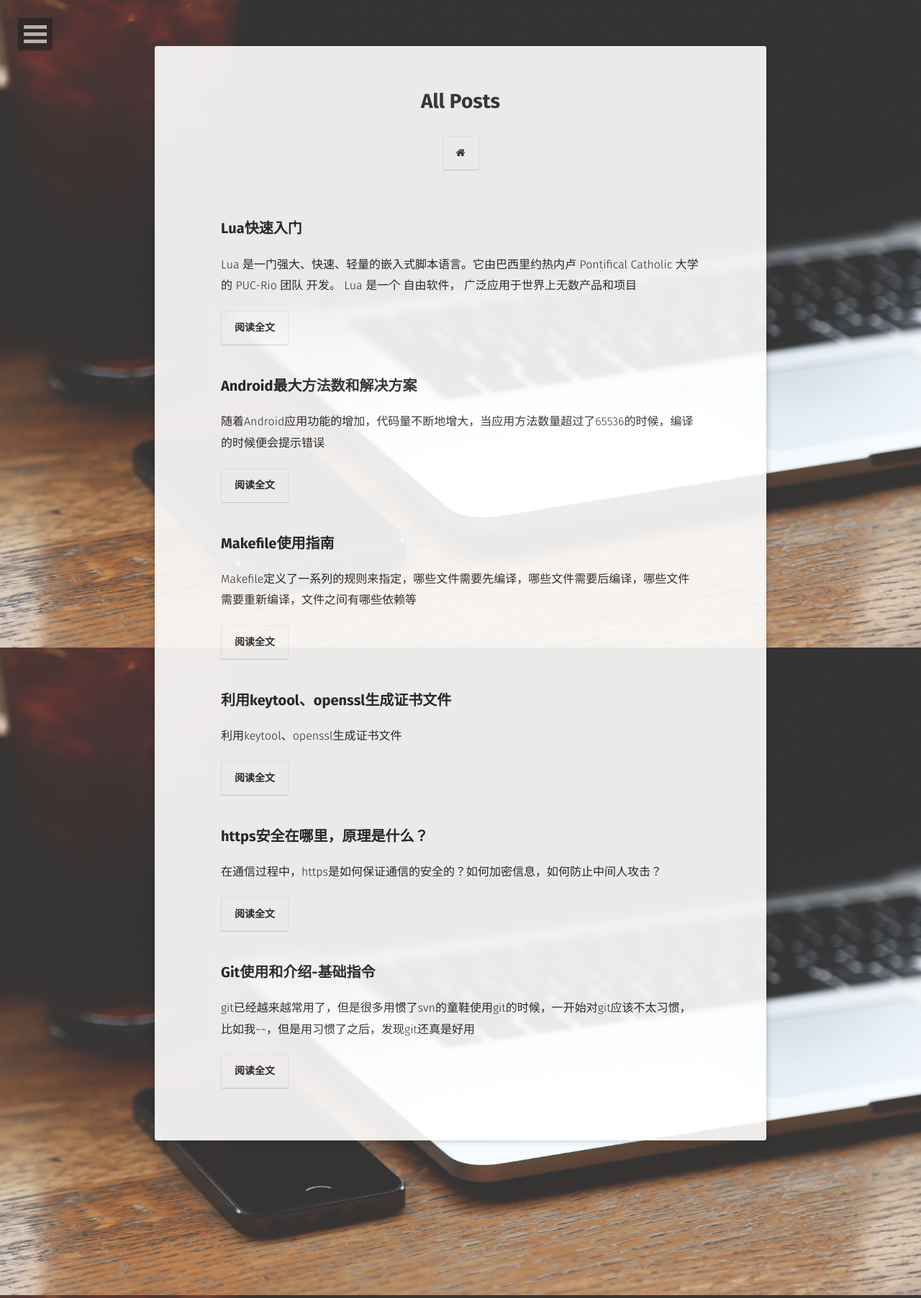
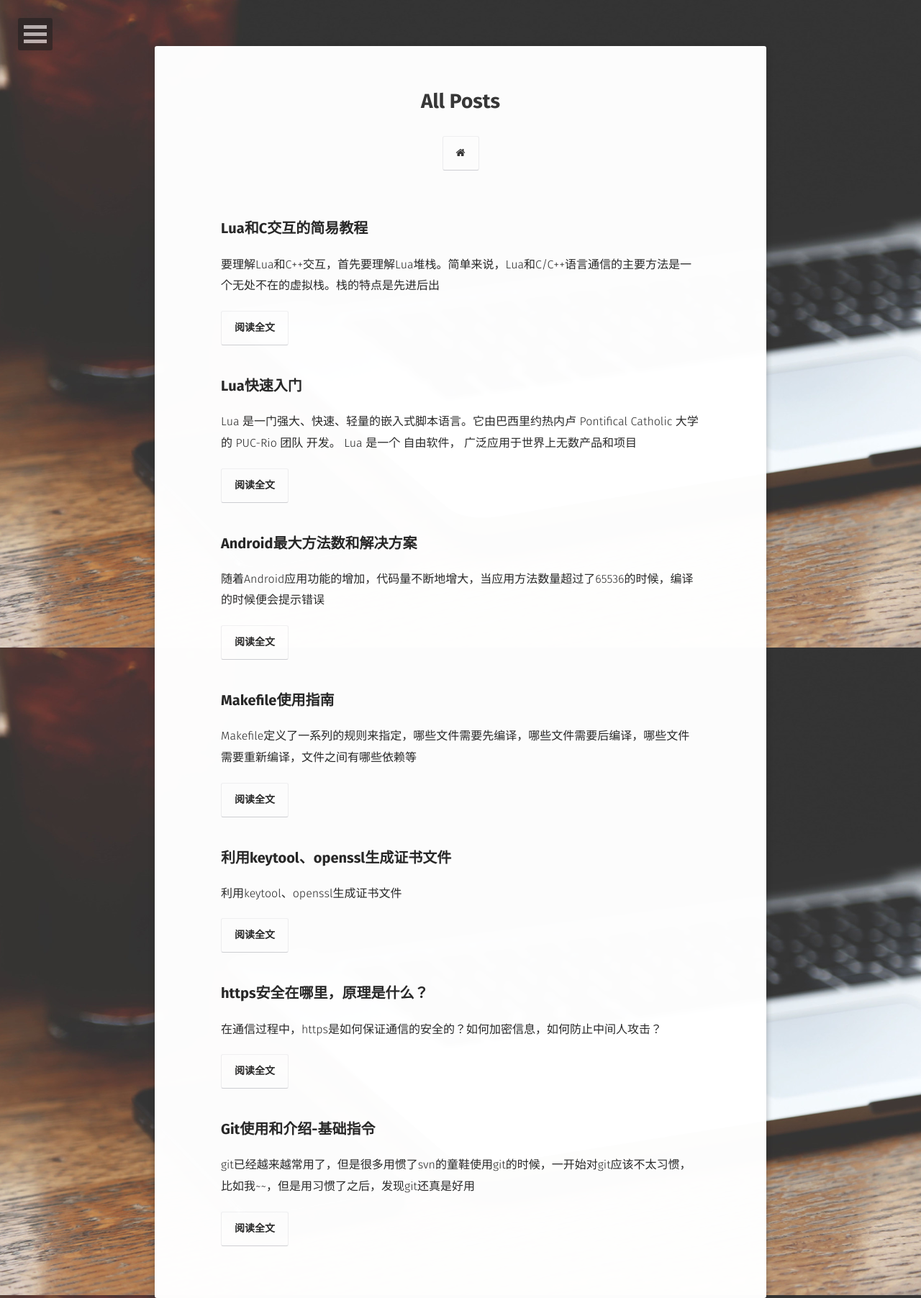
Before and after one commit to shensky711/shensky711.github.io, a Jekyll site: the page built from posts.md, in a window 1280 px wide. Shown: the whole page at 72% size. Built offline with Jekyll 4.4.1, drawn with Linux system fonts in a browser that asks for light colours; some web fonts are replaced; some of the changed lines change nothing that is shown.

Commit message:
add new post

````diff
--- /dev/null
+++ b/_posts/2016-09-07-lua-and-c.md
@@ -0,0 +1,321 @@
+---
+layout: post
+title:  Lua和C交互的简易教程
+excerpt: 要理解Lua和C++交互，首先要理解Lua堆栈。简单来说，Lua和C/C++语言通信的主要方法是一个无处不在的虚拟栈。栈的特点是先进后出
+---
+
+# Lua栈
+要理解Lua和C++交互，首先要理解Lua堆栈。简单来说，Lua和C/C++语言通信的主要方法是一个无处不在的虚拟栈。栈的特点是先进后出
+
+在Lua中，Lua堆栈就是一个struct，堆栈索引的方式可是是正数也可以是负数，区别是：正数索引1永远表示栈底，负数索引-1永远表示栈顶,如图：
+![这里写图片描述](http://img.blog.csdn.net/20160907113459731)
+
+入栈的数据类型包括数值, 字符串, 指针, talbe, 闭包等, 下面是一个栈的例子:
+![这里写图片描述](http://img.blog.csdn.net/20160907113515543)
+
+执行下面的代码就可以让你的lua栈上呈现图中的情况:
+```
+// 创建并压入一个闭包
+lua_pushcclosure(L, func, 0);
+
+// 新建并压入一个表
+lua_createtable(L, 0, 0);
+
+// 压入一个数字
+lua_pushnumber(L, 100);
+
+// 压入一个字符串
+lua_pushstring(L, "hello，lua");
+```
+
+这里要说明的是, 你压入的类型有数值, 字符串, 表和闭包[在c中看来是不同类型的值], 但是最后都是统一用TValue这种数据结构来保存的,下面用图简单的说明一下这种数据结构:
+![这里写图片描述](http://img.blog.csdn.net/20160907113528106)
+
+
+TValue结构对应于lua中的所有数据类型, 是一个{值, 类型} 结构,这就lua中动态类型的实现, 它把值和类型绑在一起, 用tt记录value的类型, value是一个联合结构, 由Value定义, 可以看到这个联合有四个域, 先说明简单的
+
+ - p -- 可以存一个指针, 实际上是lua中的light userdata结构
+ - n -- 所有的数值存在这里, 不过是int , 还是float
+ - b -- Boolean值存在这里, 注意, lua_pushinteger不是存在这里, 而是存在n中, b只存布尔
+ - gc -- 其他诸如table, thread, closure,string需要内存管理垃圾回收的类型都存在这里,gc是一个指针, 它可以指向的类型由联合体GCObject定义, 从图中可以看出, 有string, userdata, closure, table, proto, upvalue, thread
+
+可以的得出如下结论:
+
+ 1. lua中, number, boolean, nil, light userdata四种类型的值是直接存在栈上元素里的, 和垃圾回收无关.
+ 2. lua中, string, table, closure, userdata, thread存在栈上元素里的只是指针, 他们都会在生命周期结束后被垃圾回收.
+
+# 堆栈的操作
+因为Lua与C/C++是通过栈来通信，我们先来看一个最简单的例子:
+```
+#include <stdio.h>
+#include "../lua/lauxlib.h"
+
+int main(int argc, const char *argv[]) {
+
+    //1.创建一个state
+    lua_State *L = luaL_newstate();
+
+    //2.入栈操作
+    lua_pushstring(L, "I am so cool~");
+    lua_pushnumber(L, 20);
+
+    //3.取值操作
+    if (lua_isstring(L, 1)) { //这里的index也可以是-2
+        printf("[line:%d] lua_tostring(L, 1):%s\n", __LINE__, lua_tostring(L, 1));
+    }
+    if (lua_isnumber(L, 2)) { //这里的index也可以是-1
+        printf("[line:%d] lua_tonumber(L, 2):%f\n", __LINE__, lua_tonumber(L, 2));
+    }
+
+    //4.关闭state
+    lua_close(L);
+    return 0;
+}
+```
+
+其他一些栈操作：
+```
+//返回栈顶索引（即栈长度）
+int lua_gettop (lua_State *L);
+
+//将栈顶设置为一个指定的位置，即修改栈中元素的数量。如果值比原栈顶高，则高的部分nil补足，如果值比原栈低，则原栈高出的部分舍弃。所以可以用lua_settop(0)来清空栈
+void lua_settop (lua_State *L, int idx);
+
+//新增一个元素到栈顶，值与index位置的值相同
+void lua_pushvalue(lua_State *L, int idx);
+
+//移除idx索引上的值，高于index的元素的索引将全部-1
+void lua_remove(lua_State *L, int idx);
+
+//把栈顶元素挪到index位置，原index位置的元素往栈顶移动
+void lua_insert(lua_State *L, int idx);
+
+//把栈顶元素挪到index位置，并删除原index位置的元素
+void lua_replace (lua_State *L, int idx);
+```
+
+# C调用Lua
+现在有这样一个hello.lua 文件：
+```
+str = "Hello, Lua !"
+table = {name = "hans", id = 123456}
+
+function add(x, y)
+	return x + y
+end
+```
+
+我们写一个main.c来读取它：
+```
+#include <stdio.h>
+#include "../lua/lauxlib.h"
+
+lua_State *load_lua(char *filename) {
+    lua_State *L = luaL_newstate();
+    luaL_openlibs(L);
+
+    //加载脚本并运行
+    if (luaL_loadfile(L, filename) || lua_pcall(L, 0, 0, 0)) {
+        printf("load Lua script failed: %s\n", lua_tostring(L, -1));
+        return NULL;
+    }
+
+    return L;
+}
+
+int main(int argc, const char *argv[]) {
+
+    char* lua_filename = "E:\\work\\luaJni\\resource\\test.lua";
+    lua_State *L = load_lua(lua_filename);
+    if (NULL == L) {
+        return -1;
+    }
+
+    //读取变量
+    lua_getglobal(L, "str");
+    printf("[line:%d] luaV_tostring(L, -1):%s\n", __LINE__, lua_tostring(L, -1));
+
+    //读取table
+    lua_getglobal(L, "table");
+    lua_getfield(L, -1, "name");
+    printf("[line:%d] lua_tostring(L,-1);:%s\n", __LINE__, lua_tostring(L, -1));
+
+    //调用函数
+    lua_getglobal(L, "add"); //读取函数到栈顶
+    lua_pushnumber(L, 10); //压入参数
+    lua_pushnumber(L, 20);
+
+    if (lua_pcall(L, 2, 1, 0) != 0) {
+        printf("lua_pcall failed: %s\n", lua_tostring(L, -1));
+        return -1;
+    }
+    int result = lua_tonumber(L, -1);
+    printf("[line:%d] result:%d\n", __LINE__, result);
+
+    //至此，栈中的情况是：
+    //=================== 栈顶 ===================
+    //  索引  类型      值
+    //   4   int：      30
+    //   3   string：   hans
+    //   2   table:     table
+    //   1   string:    Hello, Lua !
+    //=================== 栈底 ===================
+    lua_close(L);
+    return 0;
+}
+```
+
+知道怎么读取后，我们来看下如何修改上面代码中table的值：
+```
+//将需要设置的值设置到栈中
+lua_pushstring(L, "Hello，hahaha");
+//将这个值设置到table中（此时table在栈的位置为2）
+lua_setfield(L, 2, "name");
+```
+我们还可以新建一个table：
+```
+//创建一个新的table，并压入栈
+lua_newtable(L);
+//往table中设置值
+lua_pushstring(L, "hello, new table !"); //将值压入栈
+lua_setfield(L, -2, "str"); //将值设置到table中，并将hello, new table !出栈
+```
+
+需要注意的是：栈操作是基于栈顶的，就是说它只会去操作栈顶的值。
+举个比较简单的例子，函数调用流程是先将函数入栈，参数入栈，然后用lua_pcall调用函数，此时栈顶为参数，栈底为函数，所以栈过程大致会是：参数出栈->保存参数->函数出栈->调用函数->返回结果入栈
+
+类似的还有lua_setfield，设置一个表的值，肯定要先将值出栈，保存，再去找表的位置
+
+# Lua调用C
+我们可以加入我们自己的函数。函数要遵循规范（可在lua.h中查看）如下：
+```
+//所有的函数必须接收一个lua_State作为参数，同时返回一个整数值。因为这个函数使用Lua栈作为参数，所以它可以从栈里面读取任意数量和任意类型的参数。而这个函数的返回值则表示函数返回时有多少返回值被压入Lua栈
+typedef int (*lua_CFunction) (lua_State *L);
+```
+
+```
+--lua_call_c.lua
+a, b = getTwoVar('hello, this string is from lua world', 123)
+print(a, b)
+```
+```
+/**
+ * 定义在lua中可调用的函数，要遵循规范：返回值必须为int，需传入lua_State
+ */
+int getTwoVar(lua_State *L) {
+
+    dumpStack(L);
+    //    =================== 栈顶 ===================
+    //    index     type         value
+    //    2         number       123.000000
+    //    1         string       hello, this string is from lua world
+    //    =================== 栈底 ===================
+    lua_pushnumber(L, 10);
+    lua_pushstring(L, "hello");
+    return 2;
+}
+
+void lua_call_c() {
+
+    char* lua_filename = "E:\\work\\luaJni\\resource\\lua_call_c.lua";
+    lua_State *L = load_lua(lua_filename, FALSE);
+    if (NULL == L) {
+        return;
+    }
+    lua_register(L, "getTwoVar", getTwoVar);
+    lua_pcall(L, 0, 0, 0);
+}
+```
+
+还可以使用dll动态链接的方式，把c实现的代码打包成dll
+h文件如下：
+```
+#pragma once
+extern "C" {
+#include "lua.h"
+#include "lualib.h"
+#include "lauxlib.h"
+}
+
+#ifdef LUA_EXPORTS
+#define LUA_API __declspec(dllexport)
+#else
+#define LUA_API __declspec(dllimport)
+#endif
+
+extern "C" LUA_API int luaopen_mLualib(lua_State *L);//定义导出函数
+```
+C文件如下：
+```
+#include <stdio.h>
+#include "mLualib.h"
+static int averageFunc(lua_State *L)
+{
+    int n = lua_gettop(L);
+    double sum = 0;
+    int i;
+
+    /* 循环求参数之和 */
+    for (i = 1; i <= n; i++)
+        sum += lua_tonumber(L, i);
+
+    lua_pushnumber(L, sum / n);     //压入平均值
+    lua_pushnumber(L, sum);         //压入和
+
+    return 2;                       //返回两个结果
+}
+
+static int sayHelloFunc(lua_State* L)
+{
+    printf("hello world!");
+    return 0;
+}
+
+static const struct luaL_Reg myLib[] =
+{
+    {"average", averageFunc},
+    {"sayHello", sayHelloFunc},
+    {NULL, NULL}       //数组中最后一对必须是{NULL, NULL}，用来表示结束
+};
+
+int luaopen_mLualib(lua_State *L)
+{
+    luaL_register(L, "ss", myLib);
+    return 1;       // 把myLib表压入了栈中，所以就需要返回1
+}
+```
+
+在lua中我们这样子来调用（调用之前记得把dll文件复制到lua文件目录下）：
+```
+require "mylib"
+local ave,sum = ss.average(1,2,3,4,5)//参数对应堆栈中的数据
+print(ave,sum)  -- 3 15
+ss.sayHello()   -- hello world!
+```
+
+至此都发生了什么呢？梳理一下：
+
+ 1. 我们编写了averageFunc求平均值和sayHelloFunc函数
+ 2. 然后把函数封装myLib数组里面，类型必须是luaL_Reg
+ 3. 由luaopen_mLualib函数导出并在lua中注册这两个函数
+
+
+实际上当我们在Lua中：
+```
+require "mLualib"
+```
+这样子写的时候，Lua会这么干：
+```
+local path = "mLualib.dll"
+local f = package.loadlib(path,"luaopen_mLualib")   -- 返回luaopen_mLualib函数
+f()
+```
+所以当我们在编写一个这样的模块的时候，编写luaopen_xxx导出函数的时候，xxx最好是和项目名一样
+
+# 总结
+ - Lua和C++是通过一个虚拟栈来交互的。
+ - C调用Lua实际上是：由C先把数据放入栈中，由Lua去栈中取数据，然后返回数据对应的值到栈顶，再由栈顶返回C
+ - Lua调C也一样：先编写自己的C模块，然后注册函数到Lua解释器中，然后由Lua去调用这个模块的函数
+
+
+本文不涉及lua语法学习，如果有需要，请移步：http://book.luaer.cn/
--- a/_sass/site.scss
+++ b/_sass/site.scss
@@ -40,7 +40,7 @@ body {
 	min-height: 300px;
 	text-align: left;
 	color: $white;
-	opacity:0.9;
+	opacity:0.99;
 	@media #{$small} {
 		display: block !important;
 	}
@@ -77,7 +77,7 @@ body {
 	padding-left: 15px;
 	@include center-block();
 	background-color: $white;
-	opacity:0.9;
+	opacity:0.99;
 	color: $color_shark;
 	z-index: 1;
 	border-radius: 3px;
````
Also changed, not shown: 1 other file.
